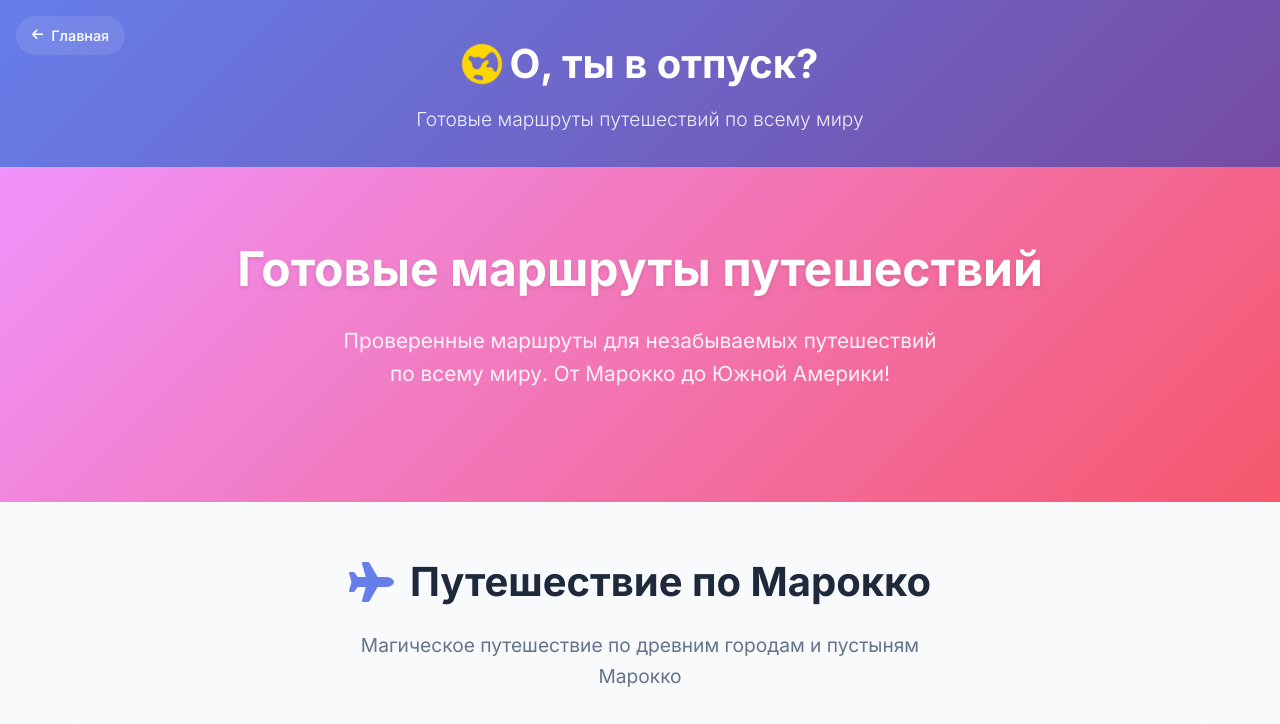
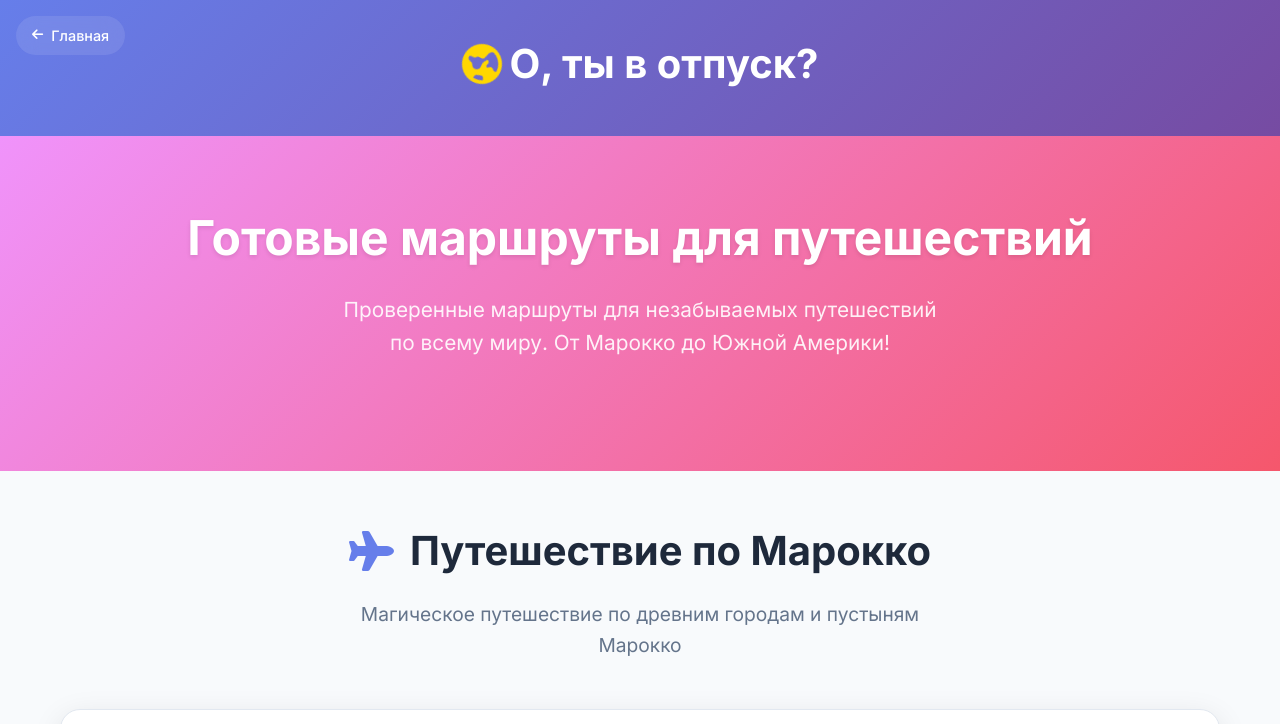
Before and after one commit to ootpusk/travel-tools, a website: page gotov_trip.html in a window 1280 px wide. Shown: the top 724 px of the page. Drawn offline with Linux system fonts and the light colour scheme.

Commit message:
Update gotov_trip.html

```diff
--- a/gotov_trip.html
+++ b/gotov_trip.html
@@ -23,7 +23,6 @@
                     <i class="fas fa-globe-americas"></i>
                     О, ты в отпуск?
                 </h1>
-                <p class="tagline">Готовые маршруты путешествий по всему миру</p>
             </div>
         </div>
     </header>
@@ -32,7 +31,7 @@
     <section class="hero">
         <div class="container">
             <div class="hero-content">
-                <h2>Готовые маршруты путешествий</h2>
+                <h2>Готовые маршруты для путешествий</h2>
                 <p>Проверенные маршруты для незабываемых путешествий по всему миру. От Марокко до Южной Америки!</p>
             </div>
         </div>
@@ -146,7 +145,7 @@
                             <div class="trip-info">
                                 <p><strong>Оптимальное время:</strong> 14 дней</p>
                                 <p><strong>Особенности:</strong> Между Боснией и Черногорией нет авиасообщений, можно добраться на автобусе или арендованном автомобиле</p>
-                                <p><strong>Пляжный отдых:</strong> Из Подгорицы в Будву</p>
+                                <p><strong>Пляжный отдых:</strong> В Будве</p>
                             </div>
                         </div>
                     </div>
```
